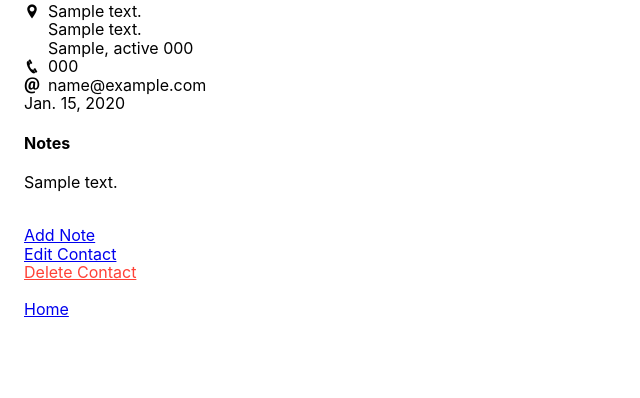
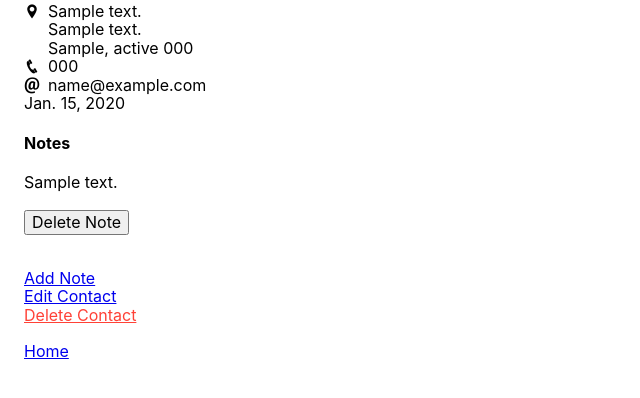
Before and after one commit to Momentum-Team-13/django-uptact-ypg00, a Django app: page /contacts/1/ in a window 1280 px wide. Shown: the part 177-575 px from the top of the page, without its empty margins (0-640 px from the left). Run offline with Django 3.2, Linux system fonts and the light colour scheme; tables that the repository leaves empty hold one stand-in row (values such as "Sample post").

Commit message:
WIP: add delete note functionality

```diff
--- a/contacts/views.py
+++ b/contacts/views.py
@@ -64,3 +64,11 @@ def add_note(request, pk):
             return redirect(to='contact_detail', pk=pk)
 
     return render(request, "contacts/notes.html", {"contact": contact, "form": form})
+
+def delete_note(request, pk):
+    note = get_object_or_404(Note, pk=pk)
+    if request.method == 'POST':
+        note.delete()
+        return redirect(to='contact_details')
+
+    # return render(request, "contacts/contact_details.html", {"note": note})
--- a/templates/contacts/contact_detail.html
+++ b/templates/contacts/contact_detail.html
@@ -45,6 +45,13 @@
             {% for note in contact.notes.all %}
             <div>{{ note }}</div>
             <br>
+            <form action="" method="POST">
+                {% csrf_token %}
+                <div>
+                    <button type="submit">Delete Note</button><br>
+                </div>
+            </form>
+            <br>
             {% endfor %}
         </div>
         {% endif %}
--- a/uptact/urls.py
+++ b/uptact/urls.py
@@ -34,6 +34,9 @@ urlpatterns = [
     path('contacts/<int:pk>/notes/',
          contacts_views.add_note,
          name='notes'),
+    path('contacts/<int:pk>/',
+         contacts_views.delete_note,
+         name='delete_note'),
 ]
 
 if settings.DEBUG:
```
